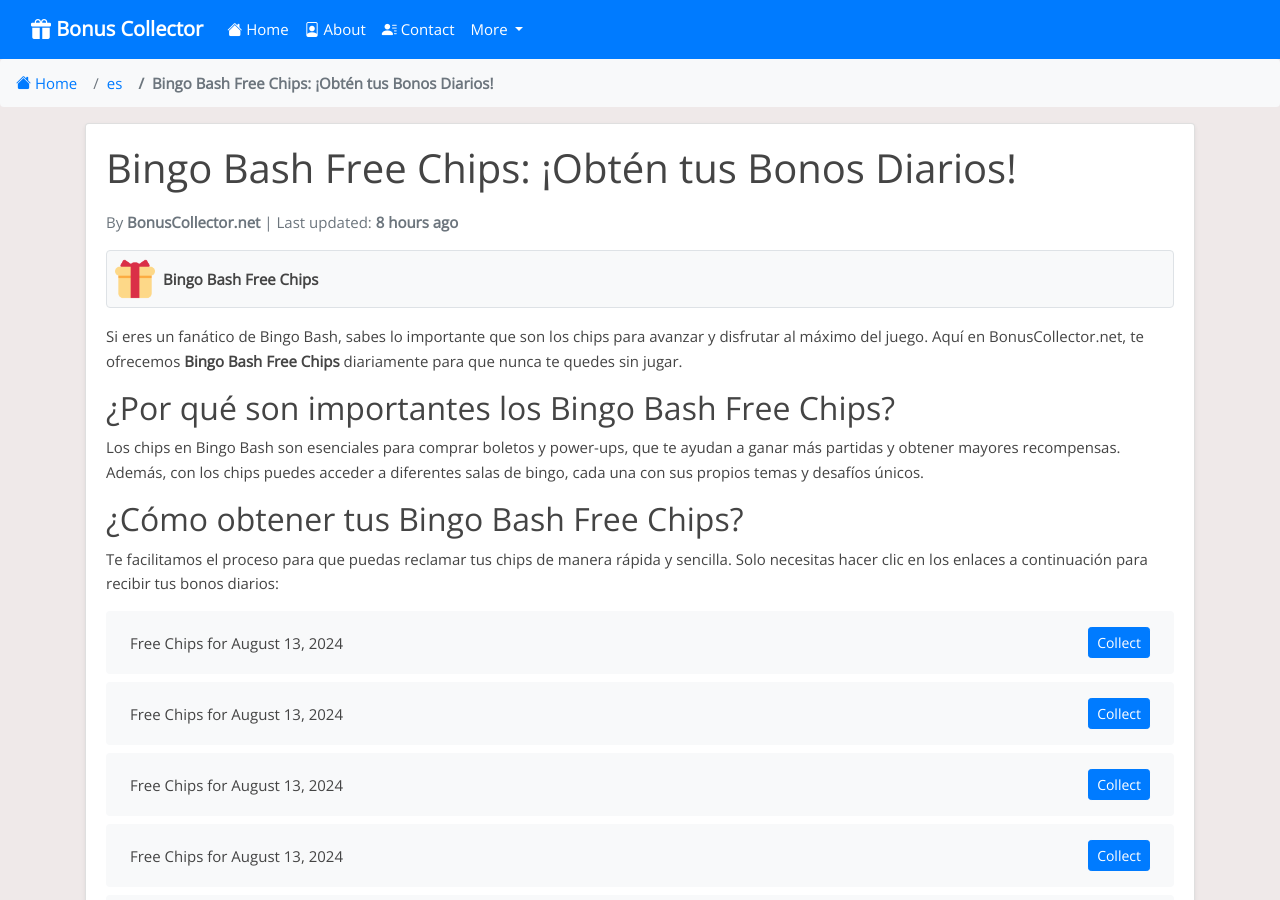
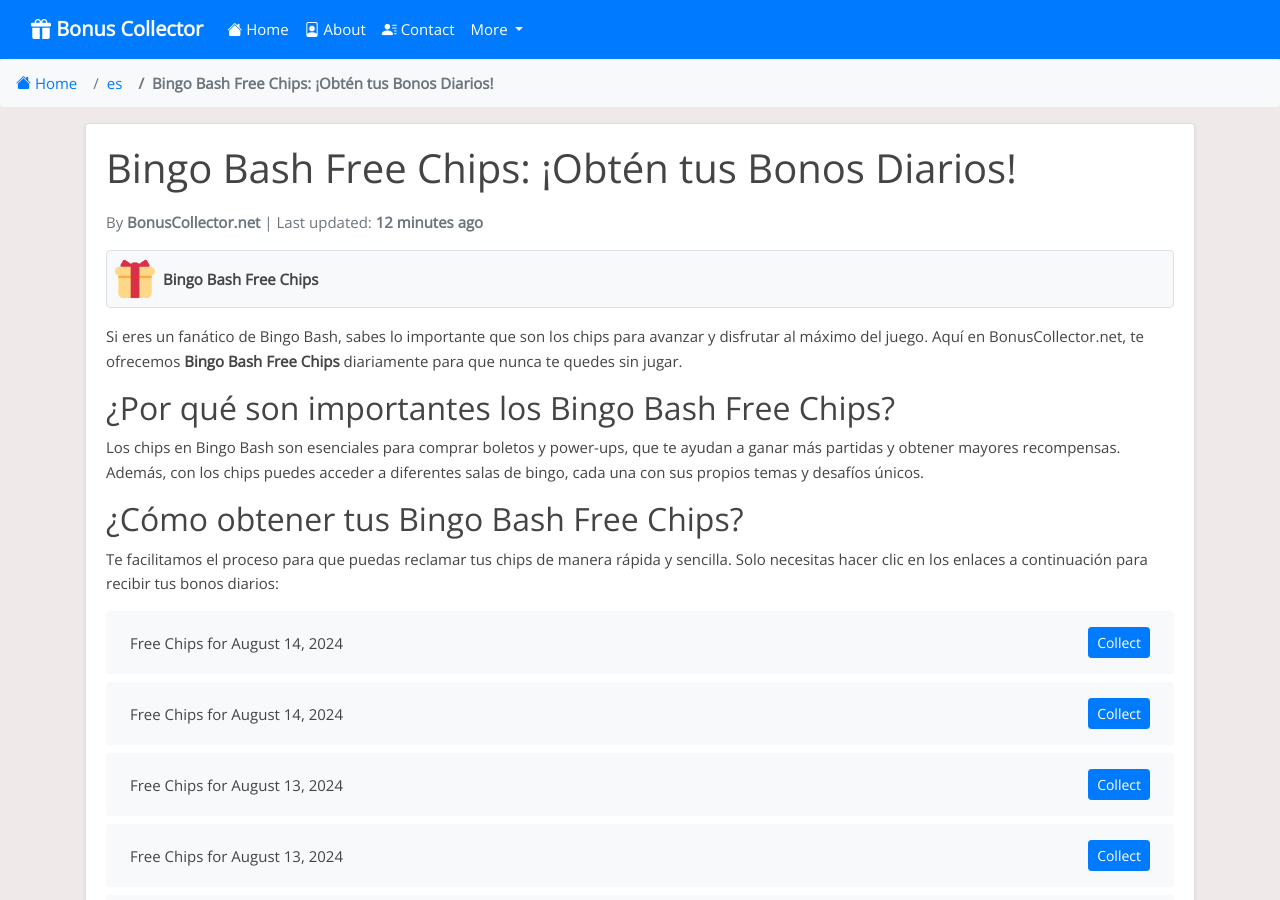
Before and after one commit to Prollad99/bs-net, a Jekyll site: the page built from es/_posts/2024-07-17-bingo-bash.md, in a window 1280 px wide and 900 px high. Built offline with Jekyll 4.4.1, drawn with Linux system fonts in a browser that asks for light colours; nearby versions of some CDN libraries; comment, search, counter and statistics services are not loaded; some of the changed text lies outside the part shown.

Commit message:
Update bingo-bash reward links and last modified date

```diff
--- a/_data/include_files.yml
+++ b/_data/include_files.yml
@@ -8,7 +8,7 @@
   last_modified: 2024-08-13 04:12:12
 
 bingo-bash.html:
-  last_modified: 2024-08-13 19:09:08
+  last_modified: 2024-08-14 03:12:22
 
 house-of-fun.html:
   last_modified: 2024-08-13 03:35:58
--- a/_includes/bingo-bash.html
+++ b/_includes/bingo-bash.html
@@ -1,4 +1,12 @@
 <ul class="list-group mt-3 mb-4">
+  <li class="list-group-item d-flex justify-content-between align-items-center">
+    <span>Free Chips for August 14, 2024</span>
+    <a href="https://scrb.ly/3x99bHG" class="btn btn-primary btn-sm">Collect</a>
+  </li>
+  <li class="list-group-item d-flex justify-content-between align-items-center">
+    <span>Free Chips for August 14, 2024</span>
+    <a href="http://scrb.ly/4aDTtlX" class="btn btn-primary btn-sm">Collect</a>
+  </li>
   <li class="list-group-item d-flex justify-content-between align-items-center">
     <span>Free Chips for August 13, 2024</span>
     <a href="https://bingo.bitrhymes.com/apps/bingo/facebook/app/ads/viral.php?device=androidp&hash=c169aed9ab1b3584702c0ee522047729&fr_id=&time=&type=erv2&item_id=0&verify=&ptyp=IG&ctyp=BINIGST20240813&se=&yahoo_id=&ref=viral&us_type=eyJzdCI6MTcyMzQ5NjQwMCwiZXQiOjE3MjM3NTU2MDAsInJuIjo0OTIsInJ3ZCI6eyJjaGlwcyI6OH19&rc=&ref=viral&ref_2=na&ref_3=na&ptyp=IG&ctyp=BINIGST20240813" class="btn btn-primary btn-sm">Collect</a>
@@ -391,12 +399,4 @@
     <span>Free Chips for Invalid Date</span>
     <a href="https://scrb.ly/3IQOMcV" class="btn btn-primary btn-sm">Collect</a>
   </li>
-  <li class="list-group-item d-flex justify-content-between align-items-center">
-    <span>Free Chips for Invalid Date</span>
-    <a href="https://bingo.bitrhymes.com/apps/bingo/facebook/app/ads/viral.php?device=androidp&hash=94663bb2e9f5a3d956138d980718fbd1&fr_id=&time=&type=OTR&item_id=0&verify=&ptyp=bot&ctyp=&se=&yahoo_id=&ref=viral&us_type=&rc=eyJzdCI6MTcyMjA2Mzc0NiwiZXQiOjE3MjIxMzU3NDYsInJuIjo0NTMsInJ3ZCI6eyJjaGlwcyI6M30sIm1faWQiOiI2MDY1MDg5MTEzNTM5MDUwIiwic3JjIjoiY2hhdGZ1ZWwifQ%3D%3D&ref=viral&ref_2=na&ref_3=na&ptyp=bot&ctyp=na" class="btn btn-primary btn-sm">Collect</a>
-  </li>
-  <li class="list-group-item d-flex justify-content-between align-items-center">
-    <span>Free Chips for Invalid Date</span>
-    <a href="https://bingo.bitrhymes.com/apps/bingo/facebook/app/ads/viral.php?device=androidp&hash=3900c688ab3cec9a0dd97a4c42b453b3&fr_id=&time=&type=OTR&item_id=0&verify=&ptyp=bot&ctyp=&se=&yahoo_id=&ref=viral&us_type=&rc=eyJzdCI6MTcyMjA2Mzc3NywiZXQiOjE3MjIxMzU3NzcsInJuIjo1NDgsInJ3ZCI6eyJjaGlwcyI6NX0sIm1faWQiOiI2MDY1MDg5MTEzNTM5MDUwIiwic3JjIjoiY2hhdGZ1ZWwifQ%3D%3D&ref=viral&ref_2=na&ref_3=na&ptyp=bot&ctyp=na" class="btn btn-primary btn-sm">Collect</a>
-  </li>
 </ul>
```
Also changed, not shown: links-json/bingo-bash.json (+8 -6 lines).
